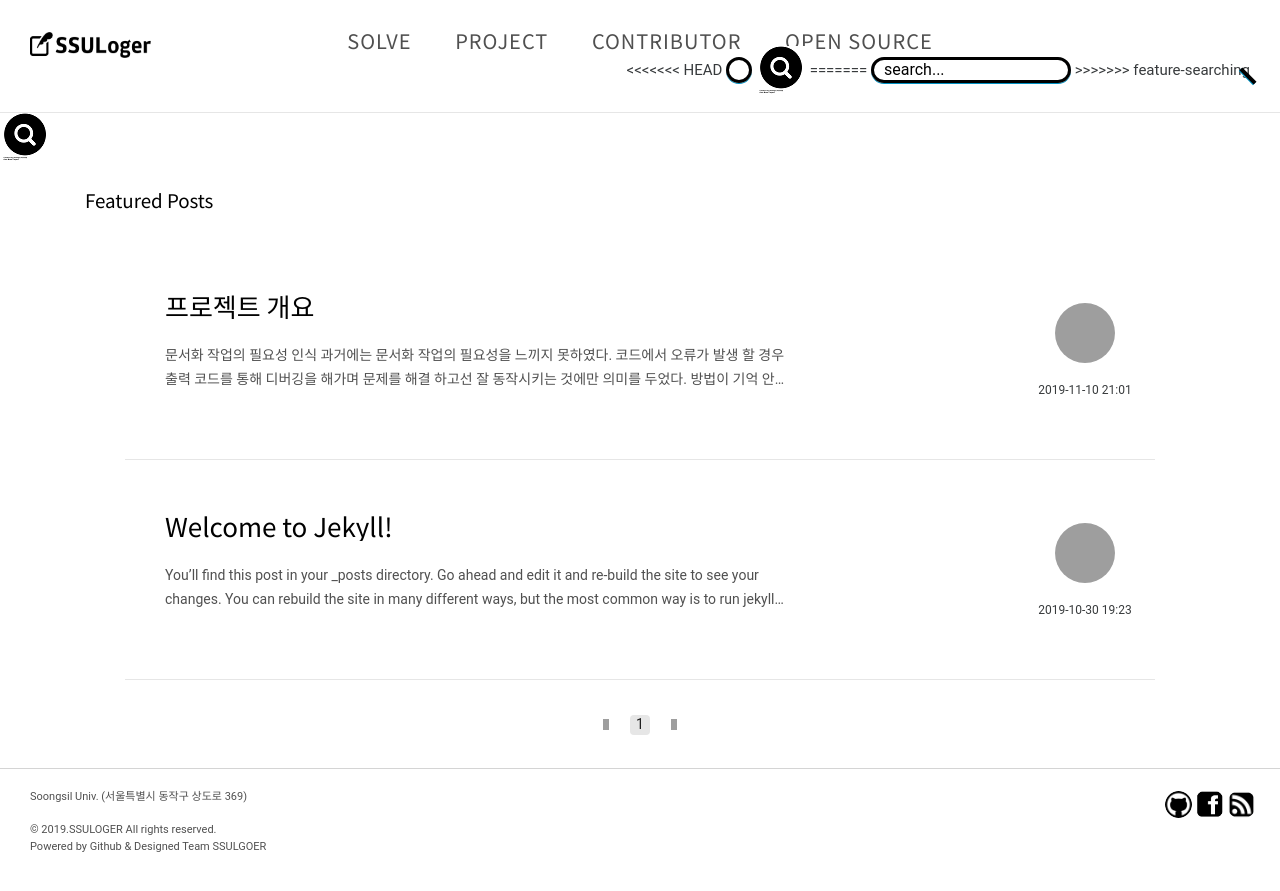
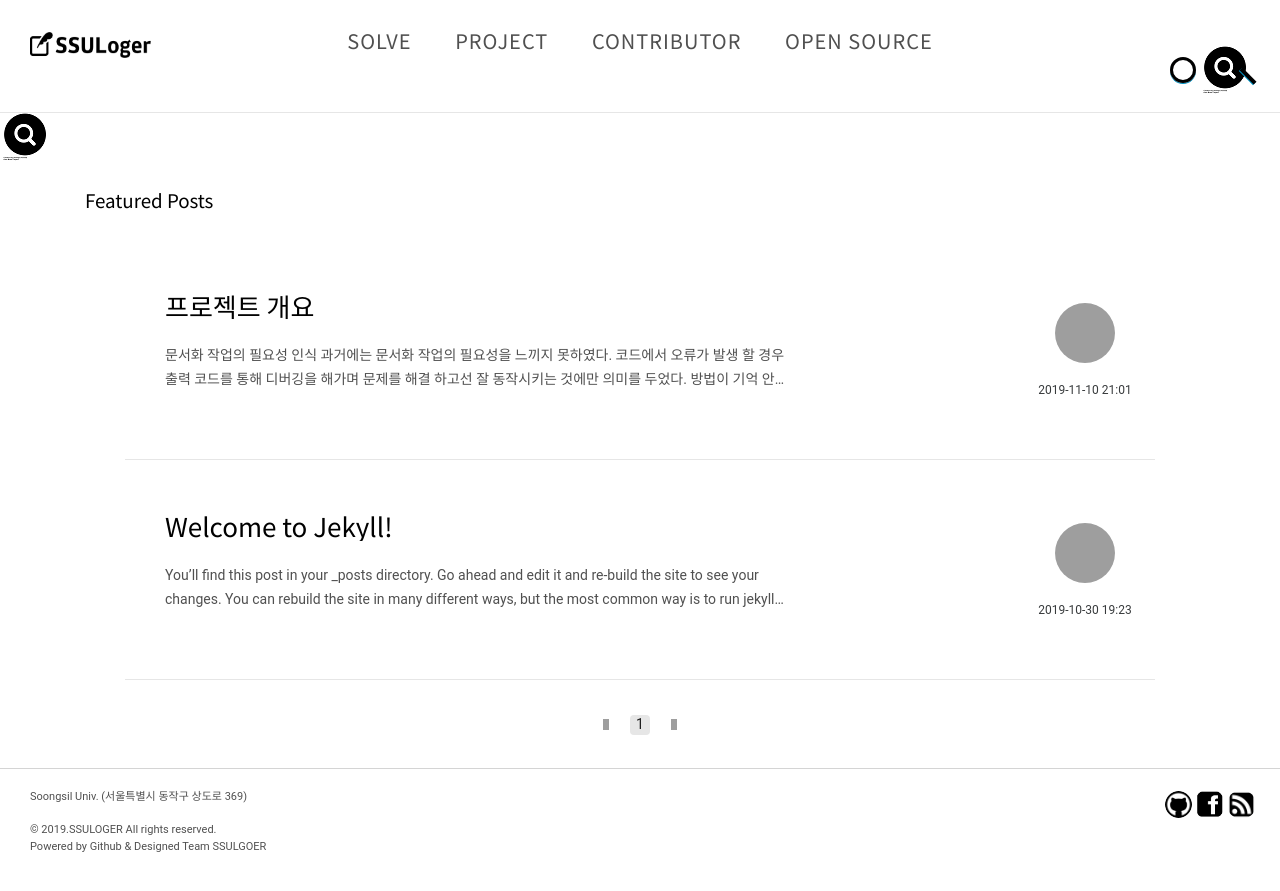
Before and after one commit to qdwns9704/SSULoger, a Jekyll site: the page built from index.html, in a window 1280 px wide. Shown: the top 891 px of the page. Built offline with Jekyll 4.4.1, drawn with Linux system fonts in a browser that asks for light colours; the list of posts is cut into pages by our own code; grey boxes are pictures that could not be loaded.

Commit message:
충돌수정

```diff
--- a/_includes/header.html
+++ b/_includes/header.html
@@ -12,12 +12,8 @@
   <div class="flexbox">
     <div class="search">
       <div>
-<<<<<<< HEAD
         <input type="text" placeholder="       Search . . ." required>
         <a href="/search/"><img src="assets/images/icon/search.png" /></a>
-=======
-        <input type="text" id="search-input" placeholder="search...">
->>>>>>> feature-searching
       </div>
     </div>
   </div>
```
